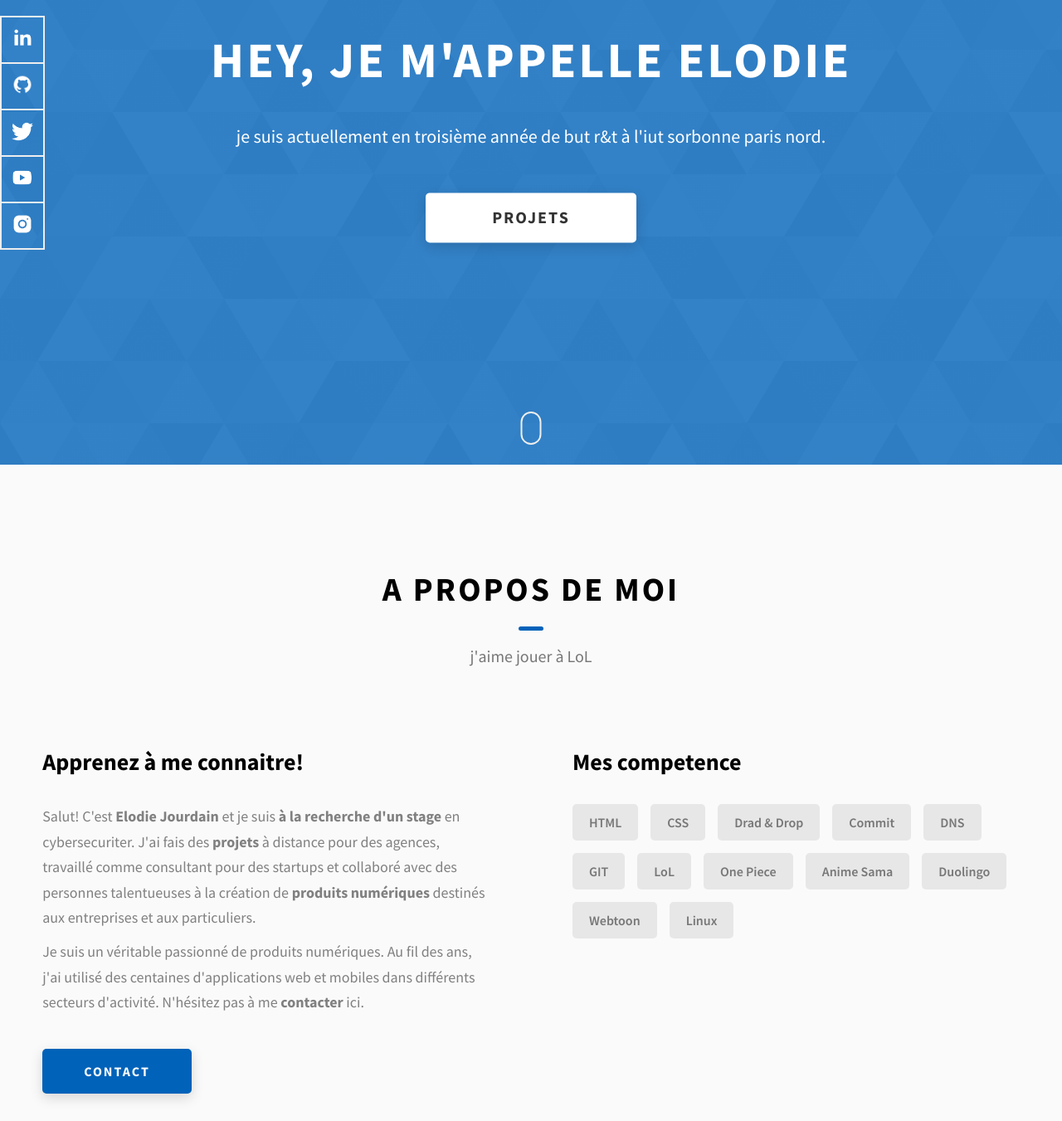
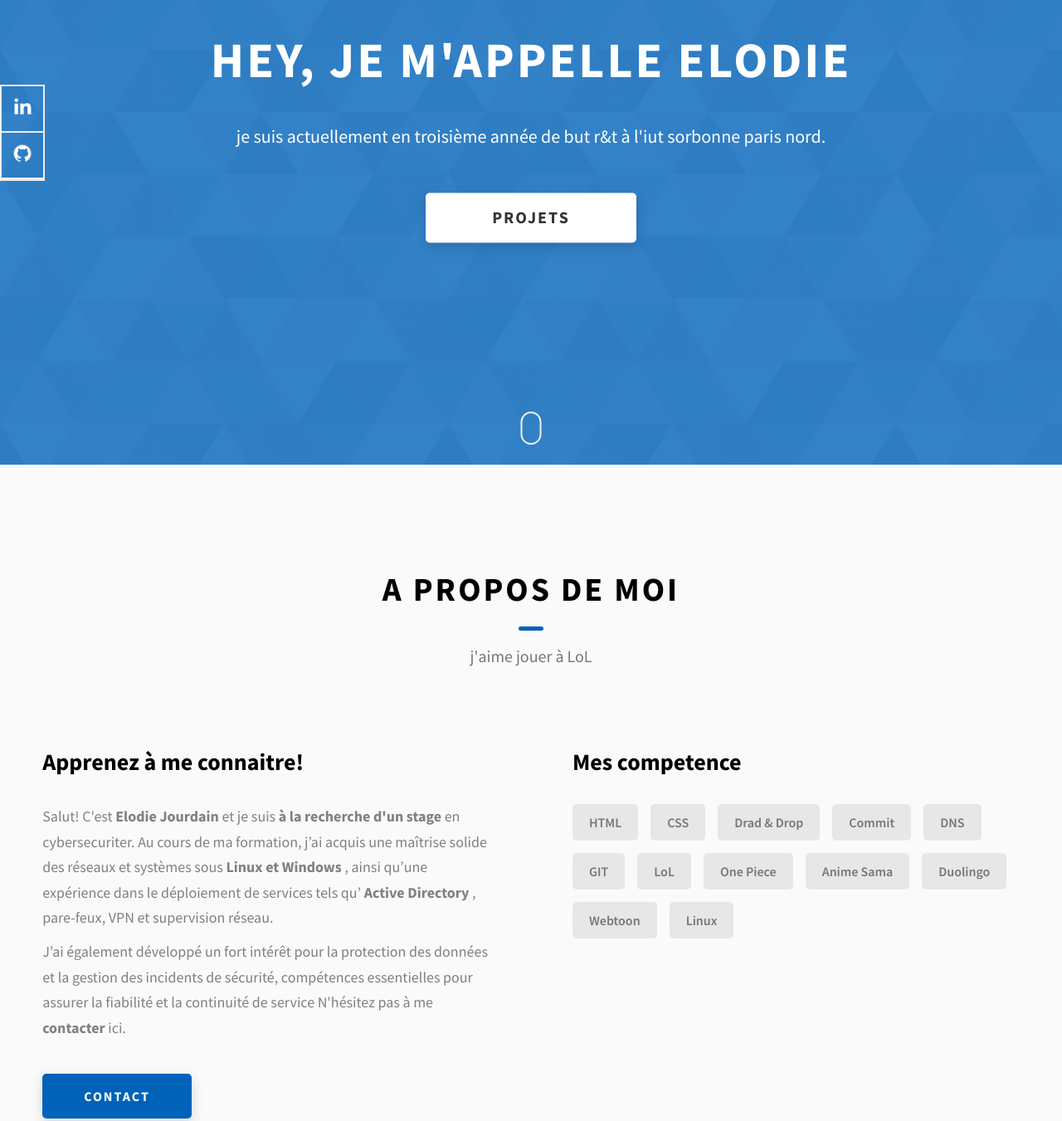
Before and after one commit to pinsourir/Portfolio, a website: page Dopefolio-main/index.html in a window 1280 px wide. Shown: the part 240-1591 px from the top of the page at 83% size. Drawn offline with Linux system fonts and the light colour scheme.

Commit message:
Update index.html
pingu

```diff
--- a/Dopefolio-main/index.html
+++ b/Dopefolio-main/index.html
@@ -96,7 +96,7 @@
       </div>
       <div class="home-hero__socials">
         <div class="home-hero__social">
-          <a href="#" class="home-hero__social-icon-link">
+          <a href="https://www.linkedin.com/in/elodie-anne-jourdain/" class="home-hero__social-icon-link">
             <img
               src="./assets/png/linkedin-ico.png"
               alt="icon"
@@ -105,7 +105,7 @@
           </a>
         </div>
         <div class="home-hero__social">
-          <a href="#" class="home-hero__social-icon-link">
+          <a href="https://github.com/pinsourir" class="home-hero__social-icon-link">
             <img
               src="./assets/png/github-ico.png"
               alt="icon"
@@ -113,36 +113,7 @@
             />
           </a>
         </div>
-        <div class="home-hero__social">
-          <a href="#" class="home-hero__social-icon-link">
-            <img
-              src="./assets/png/twitter-ico.png"
-              alt="icon"
-              class="home-hero__social-icon"
-            />
-          </a>
-        </div>
-        <div class="home-hero__social">
-          <a href="#" class="home-hero__social-icon-link">
-            <img
-              src="./assets/png/yt-ico.png"
-              alt="icon"
-              class="home-hero__social-icon"
-            />
-          </a>
-        </div>
-        <div class="home-hero__social">
-          <a
-            href="#"
-            class="home-hero__social-icon-link home-hero__social-icon-link--bd-none"
-          >
-            <img
-              src="./assets/png/insta-ico.png"
-              alt="icon"
-              class="home-hero__social-icon"
-            />
-          </a>
-        </div>
+
       </div>
       <div class="home-hero__mouse-scroll-cont">
         <div class="mouse"></div>
@@ -163,17 +134,16 @@
               <p class="about__content-details-para">
                 Salut! C'est
                 <strong>Elodie Jourdain</strong>
-                et je suis <strong> à la recherche d'un stage </strong> en cybersecuriter. J'ai fais des
-                <strong> projets </strong>
-                à distance pour des agences, travaillé comme consultant pour des startups et
-                collaboré avec des personnes talentueuses à la création de
-                <strong>produits numériques</strong>
-                destinés aux entreprises et aux particuliers.
-
+                et je suis <strong> à la recherche d'un stage </strong> en cybersecuriter.
+                Au cours de ma formation, j’ai acquis une maîtrise solide des réseaux et systèmes sous
+                <strong> Linux et Windows </strong>
+                , ainsi qu’une expérience dans le déploiement de services tels qu’
+                <strong> Active Directory </strong>
+                , pare-feux, VPN et supervision réseau.
               </p>
               <p class="about__content-details-para">
-                Je suis un véritable passionné de produits numériques.
-                Au fil des ans, j'ai utilisé des centaines d'applications web et mobiles dans différents secteurs d'activité. N'hésitez pas à me
+                J’ai également développé un fort intérêt pour la protection des données et la gestion des incidents de sécurité,
+                compétences essentielles pour assurer la fiabilité et la continuité de service N'hésitez pas à me
                 <strong>contacter</strong> ici.
               </p>
             </div>
```
